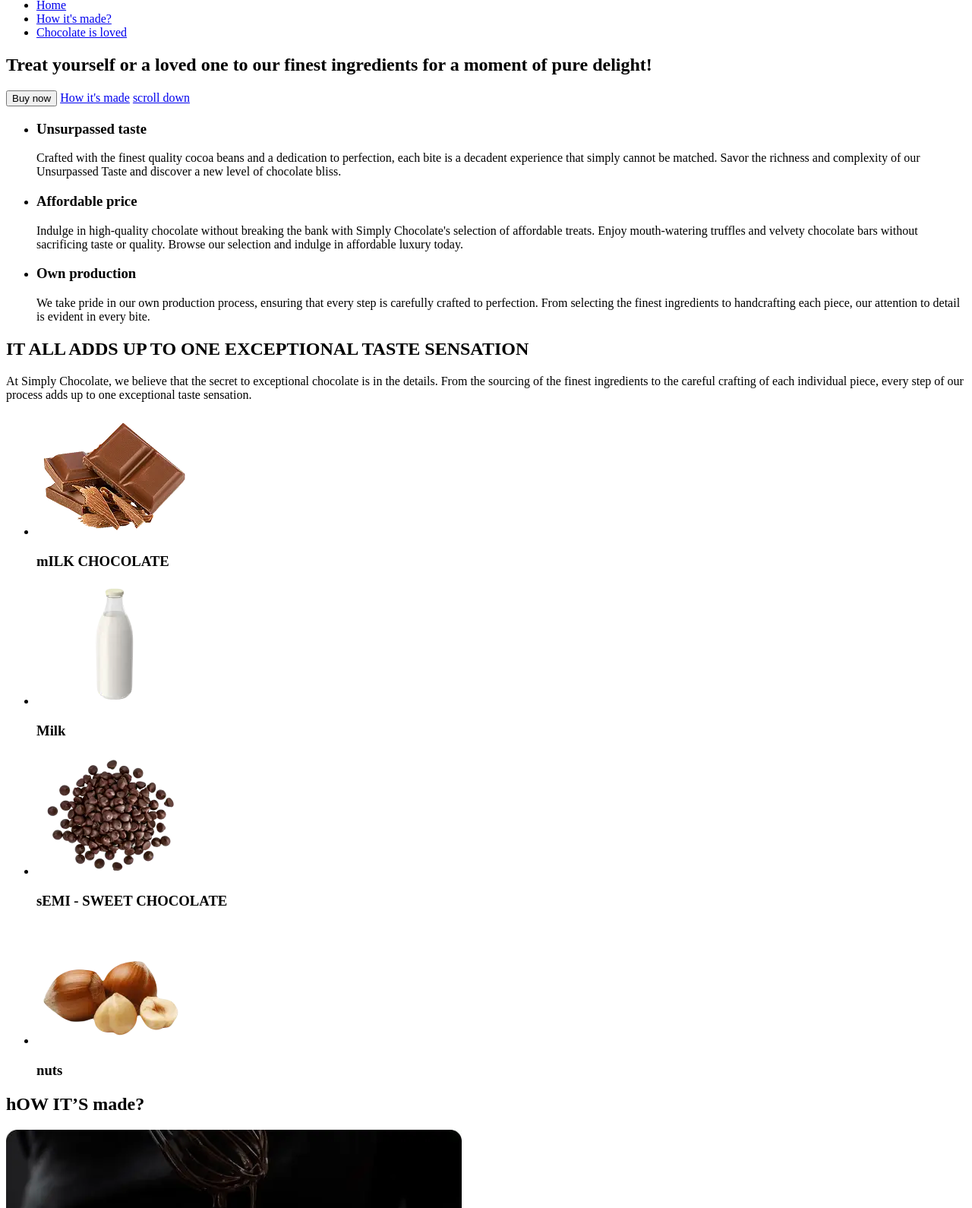
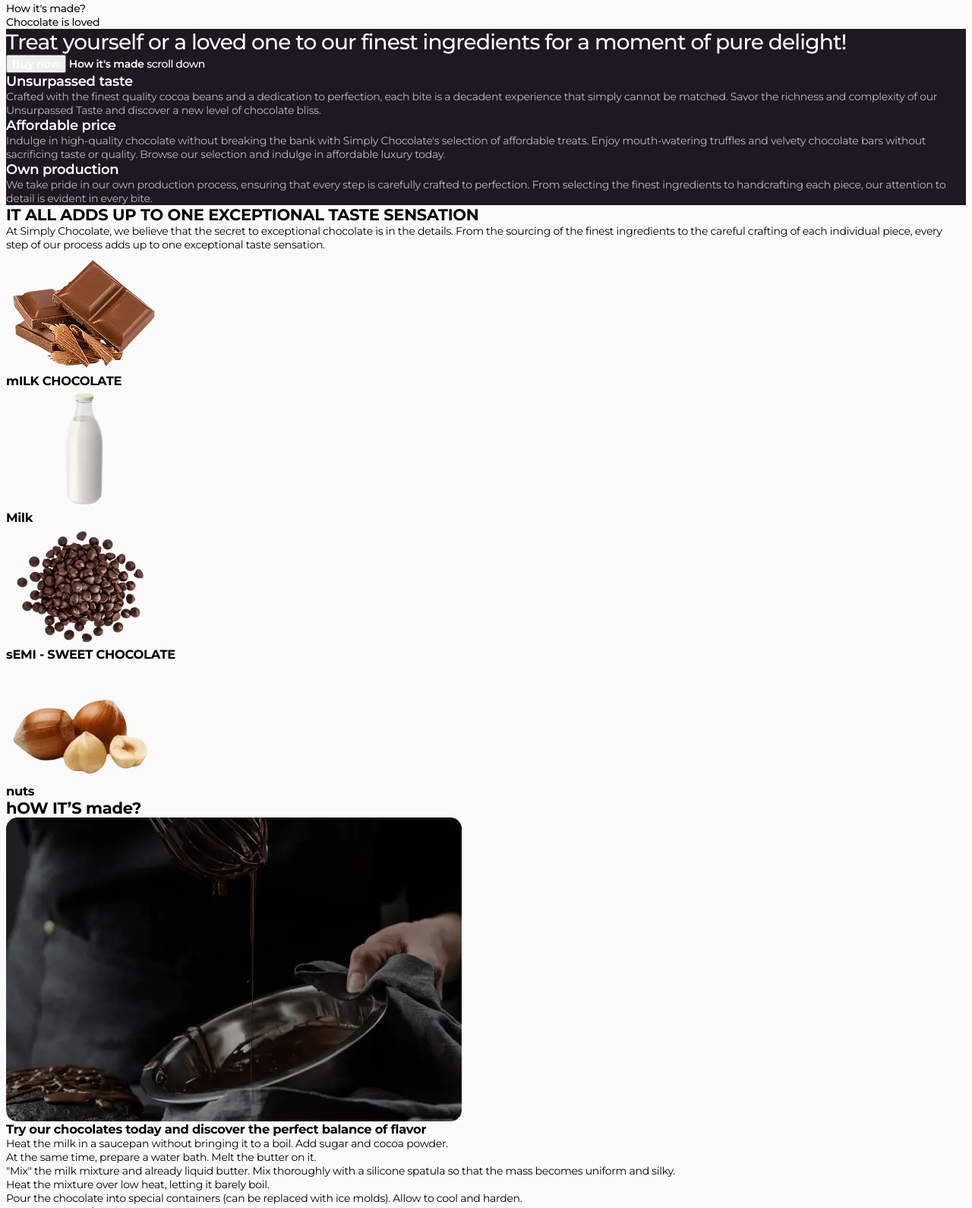
Before and after one commit to dina-stepanchuk/chocolate-proj, a plain HTML site: page index.html in a window 1280 px wide. Shown: the part 44-1634 px from the top of the page at 76% size. Drawn offline with Linux system fonts and the light colour scheme.

Commit message:
Add class for section

```diff
--- /dev/null
+++ b/css/styles.css
@@ -0,0 +1,124 @@
+.hidden {
+  display: none;
+}
+
+*,
+*::before,
+*::after {
+  box-sizing: border-box;
+}
+
+body {
+  font-family: "Montserrat", sans-serif;
+  font-weight: 400;
+  font-size: 14px;
+  letter-spacing: -0.02em;
+  background-color: #fafafa;
+}
+
+ul {
+  list-style-type: none;
+  margin: 0;
+  padding: 0;
+}
+
+h1,
+h2,
+h3,
+p {
+  margin: 0;
+}
+
+a {
+  text-decoration: none;
+}
+
+img {
+  display: block;
+  max-width: 100%;
+  height: auto;
+}
+
+address {
+  font-style: normal;
+}
+
+button {
+  cursor: pointer;
+}
+
+/*---------Header---------*/
+.header-logo {
+  font-weight: 700;
+  font-size: 18px;
+  line-height: 1.11;
+  letter-spacing: -0.03em;
+  color: #111111;
+}
+
+.first-logo {
+  font-style: italic;
+}
+
+.header-menu-link {
+  font-weight: 500;
+  font-size: 14px;
+  line-height: 1.14;
+  letter-spacing: -0.02em;
+  color: #111111;
+}
+
+/*---------Hero---------*/
+
+.hero-title {
+  font-weight: 500;
+  font-size: 28px;
+  line-height: 1.21429;
+  letter-spacing: -0.03em;
+  color: #ffffff;
+}
+
+.hero {
+  background-color: #1e1823;
+}
+
+.hero-btn {
+  font-weight: 600;
+  font-size: 14px;
+  color: #ffffff;
+  font-family: inherit;
+}
+
+.hero-btn-shadow {
+  font-weight: 600;
+  font-size: 14px;
+  color: #ffffff;
+}
+
+.hero-btn-scroll {
+  font-weight: 500;
+  font-size: 14px;
+  line-height: 1.29;
+  letter-spacing: -0.03em;
+  color: #ffffff;
+}
+
+/*---------Features---------*/
+
+.features {
+  background-color: #1e1823;
+}
+
+.features-subtitle {
+  font-weight: 600;
+  font-size: 18px;
+  color: #ffffff;
+}
+
+.features-text {
+  font-size: 14px;
+  letter-spacing: -0.02em;
+  color: rgba(255, 255, 255, 0.7);
+}
+
+/*---------Taste---------*/
--- a/index.html
+++ b/index.html
@@ -4,47 +4,62 @@
     <meta charset="UTF-8" />
     <meta name="viewport" content="width=device-width, initial-scale=1.0" />
     <title>Simply Chocolate</title>
+    <link rel="stylesheet" href="./css/styles.css" />
+    <link rel="preconnect" href="https://fonts.googleapis.com" />
+    <link rel="preconnect" href="https://fonts.gstatic.com" crossorigin />
+    <link
+      href="https://fonts.googleapis.com/css2?family=Montserrat:wght@400;500;600;700&display=swap"
+      rel="stylesheet"
+    />
   </head>
   <body>
     <!--Header-->
-    <header>
-      <nav>
-        <a a href="./index.html">SIMPLY CHOCOLATE</a>
-        <ul>
-          <li><a href="#">Home</a></li>
-          <li><a href="#">How it's made?</a></li>
-          <li><a href="#">Chocolate is loved</a></li>
+    <header class="header container">
+      <nav class="header-navigation">
+        <a class="header-logo" a href="./index.html"
+          ><span class="first-logo">SIMPLY</span> CHOCOLATE</a
+        >
+        <ul class="header-menu-list">
+          <li class="header-menu-item">
+            <a class="header-menu-link" href="#">Home</a>
+          </li>
+          <li class="header-menu-item">
+            <a class="header-menu-link" href="#">How it's made?</a>
+          </li>
+          <li class="header-menu-item">
+            <a class="header-menu-link" href="#">Chocolate is loved</a>
+          </li>
         </ul>
       </nav>
     </header>
     <!--Main-->
     <main>
       <!--Hero section-->
-      <section>
-        <h1>
+      <section class="hero">
+        <h1 class="hero-title">
           Treat yourself or a loved one to our finest ingredients for a moment
           of pure delight!
         </h1>
-        <button type="button">Buy now</button>
-        <a a href="#">How it's made</a>
-        <a a href="#">scroll down</a>
+        <button class="hero-btn" type="button">Buy now</button>
+        <a class="hero-btn-shadow" a href="#">How it's made</a>
+        <a class="hero-btn-scroll" a href="#">scroll down</a>
       </section>
       <!--Features section-->
-      <section>
-        <h2 hidden>Features</h2>
-        <ul>
-          <li>
-            <h3>Unsurpassed taste</h3>
-            <p>
+      <section class="features">
+        <h2 class="features-title hidden">Features</h2>
+        <ul class="features-list">
+          <li class="features-item">
+            <h3 class="features-subtitle">Unsurpassed taste</h3>
+            <p class="features-text">
               Crafted with the finest quality cocoa beans and a dedication to
               perfection, each bite is a decadent experience that simply cannot
               be matched. Savor the richness and complexity of our Unsurpassed
               Taste and discover a new level of chocolate bliss.
             </p>
           </li>
-          <li>
-            <h3>Affordable price</h3>
-            <p>
+          <li class="features-item">
+            <h3 class="features-subtitle">Affordable price</h3>
+            <p class="features-text">
               Indulge in high-quality chocolate without breaking the bank with
               Simply Chocolate's selection of affordable treats. Enjoy
               mouth-watering truffles and velvety chocolate bars without
@@ -52,9 +67,9 @@
               affordable luxury today.
             </p>
           </li>
-          <li>
-            <h3>Own production</h3>
-            <p>
+          <li class="features-item">
+            <h3 class="features-subtitle">Own production</h3>
+            <p class="features-text">
               We take pride in our own production process, ensuring that every
               step is carefully crafted to perfection. From selecting the finest
               ingredients to handcrafting each piece, our attention to detail is
@@ -63,150 +78,170 @@
           </li>
         </ul>
       </section>
-      <!--Ingredients section-->
-      <section>
-        <h2>IT ALL ADDS UP TO ONE EXCEPTIONAL TASTE SENSATION</h2>
-        <p>
+      <!--Taste section-->
+      <section class="taste">
+        <h2 class="taste-title">
+          IT ALL ADDS UP TO ONE EXCEPTIONAL TASTE SENSATION
+        </h2>
+        <p class="taste-text">
           At Simply Chocolate, we believe that the secret to exceptional
           chocolate is in the details. From the sourcing of the finest
           ingredients to the careful crafting of each individual piece, every
           step of our process adds up to one exceptional taste sensation.
         </p>
-        <ul>
-          <li>
+        <ul class="taste-list">
+          <li class="taste-list-item">
             <img
+              class="taste-list-image"
               src="./images/milk-chocolate1x.webp"
               alt="milk chocolate"
               width="206"
               height="160"
             />
-            <h3>mILK CHOCOLATE</h3>
+            <h3 class="taste-subtitle">mILK CHOCOLATE</h3>
           </li>
-          <li>
+          <li class="taste-list-item">
             <img
+              class="taste-list-image"
               src="./images/can-of-milk1x.webp"
               alt="can of milk"
               width="206"
               height="160"
             />
-            <h3>Milk</h3>
+            <h3 class="taste-subtitle">Milk</h3>
           </li>
-          <li>
+          <li class="taste-list-item">
             <img
+              class="taste-list-image"
               src="./images/cocoa-beans1x.webp"
               alt="cocoa beans"
               width="206"
               height="160"
             />
-            <h3>sEMI - SWEET CHOCOLATE</h3>
+            <h3 class="taste-subtitle">sEMI - SWEET CHOCOLATE</h3>
           </li>
-          <li>
+          <li class="taste-list-item">
             <img
+              class="taste-list-image"
               src="./images/nuts1x.webp"
               alt="nuts"
               width="206"
               height="160"
             />
-            <h3>nuts</h3>
+            <h3 class="taste-subtitle">nuts</h3>
           </li>
         </ul>
       </section>
-      <!--Recipe section-->
-      <section>
-        <h2>hOW IT’S made?</h2>
+      <!--Made section-->
+      <section class="made">
+        <h2 class="made-title">hOW IT’S made?</h2>
         <img
+          class="made-image"
           src="./images/image-min.webp"
           alt="liquid chocolate"
           width="600"
           height="400"
         />
-        <h3>
+        <h3 class="made-subtitle">
           Try our chocolates today and discover the perfect balance of flavor
         </h3>
-        <ul>
-          <li>
-            <p>
+        <ul class="made-list">
+          <li class="made-list-item">
+            <p class="made-list-text">
               Heat the milk in a saucepan without bringing it to a boil. Add
               sugar and cocoa powder.
             </p>
           </li>
-          <li>
-            <p>
+          <li class="made-list-item">
+            <p class="made-list-text">
               At the same time, prepare a water bath. Melt the butter on it.
             </p>
           </li>
-          <li>
-            <p>
+          <li class="made-list-item">
+            <p class="made-list-text">
               "Mix" the milk mixture and already liquid butter. Mix thoroughly
               with a silicone spatula so that the mass becomes uniform and
               silky.
             </p>
           </li>
-          <li>
-            <p>Heat the mixture over low heat, letting it barely boil.</p>
+          <li class="made-list-item">
+            <p class="made-list-text">
+              Heat the mixture over low heat, letting it barely boil.
+            </p>
           </li>
-          <li>
-            <p>
+          <li class="made-list-item">
+            <p class="made-list-text">
               Pour the chocolate into special containers (can be replaced with
               ice molds). Allow to cool and harden.
             </p>
           </li>
         </ul>
       </section>
-      <!--Reviews section-->
-      <section>
-        <h2>chocolate is loved</h2>
-        <ul>
-          <li>
+      <!--Review section-->
+      <section class="review">
+        <h2 class="review-title">chocolate is loved</h2>
+        <ul class="review-list">
+          <li class="review-list-item">
             <img
+              class="review-image"
               src="./images/victoria-dobrzhanska.webp"
-              alt="Victoria Dobrzhanska"
+              xalt="Victoria Dobrzhanska"
             />
-            <h3>Victoria Dobrzhanska</h3>
-            <p>
+            <h3 class="review-subtitle">Victoria Dobrzhanska</h3>
+            <p class="review-list-text">
               I love this chocolate bar. Perfect combination of light crispy
               wafer, covered in a thin layer chocolate.
             </p>
           </li>
-          <li>
-            <img src="./images/nazar-babenko.webp" alt="Nazar Babenko" />
-            <h3>Nazar Babenko</h3>
-            <p>
+          <li class="review-list-item">
+            <img
+              class="review-image"
+              src="./images/nazar-babenko.webp"
+              alt="Nazar Babenko"
+            />
+            <h3 class="review-subtitle">Nazar Babenko</h3>
+            <p class="review-list-text">
               This chocolate confection is a delight! A delight! The wafer is
               light and crisp, the hazelnut cream is smooth, and the chocolate
               is good.
             </p>
           </li>
-          <li>
-            <img src="./images/jlena-kampusch.webp" alt="Olena Kampusch" />
-            <h3>Olena Kampusch</h3>
-            <p>
+          <li class="review-list-item">
+            <img
+              class="review-image"
+              src="./images/jlena-kampusch.webp"
+              alt="Olena Kampusch"
+            />
+            <h3 class="review-subtitle">Olena Kampusch</h3>
+            <p class="review-list-text">
               Chocolate is a family favourite treat. Love the delicious smooth
               chocolate and the creaminess inside. The wafer is soft but
               crunchy.
             </p>
           </li>
         </ul>
-        <button type="button">Leave a review</button>
+        <button class="review-button" type="button">Leave a review</button>
       </section>
     </main>
     <!--Footer-->
-    <footer>
-      <p>Chocolate a delicious cure for a bad day</p>
-      <p>Contact us</p>
-      <address>
-        <ul>
-          <li><a href="tel:+380684439426">+380 (68) 443-94-26</a></li>
-          <li>
+    <footer class="footer">
+      <p class="footer-title">Chocolate a delicious cure for a bad day</p>
+      <p class="footer-contact-text">Contact us</p>
+      <address class="footer-contacts">
+        <ul class="footer-contact-list">
+          <li class="footer-contact-item">
+            <a href="tel:+380684439426">+380 (68) 443-94-26</a>
+          </li>
+          <li class="footer-contact-item">
             <a href="mailto:simplycthаoc@gmail.com">simplycthаoc@gmail.com</a>
           </li>
         </ul>
       </address>
-      <nav aria-label="Footer Navigation">
-        <ul>
-          <li><a href="#">Home</a></li>
-          <li><a href="#">How it's made?</a></li>
-          <li><a href="#">Chocolate is loved</a></li>
+      <nav class="footer-navigation" aria-label="Footer Navigation">
+        <ul class="footer-nav-list">
+          <li class="footer-nav-item"><a href="#">Home</a></li>
+          <li class="footer-nav-item"><a href="#">How it's made?</a></li>
+          <li class="footer-nav-item"><a href="#">Chocolate is loved</a></li>
         </ul>
       </nav>
     </footer>
```
